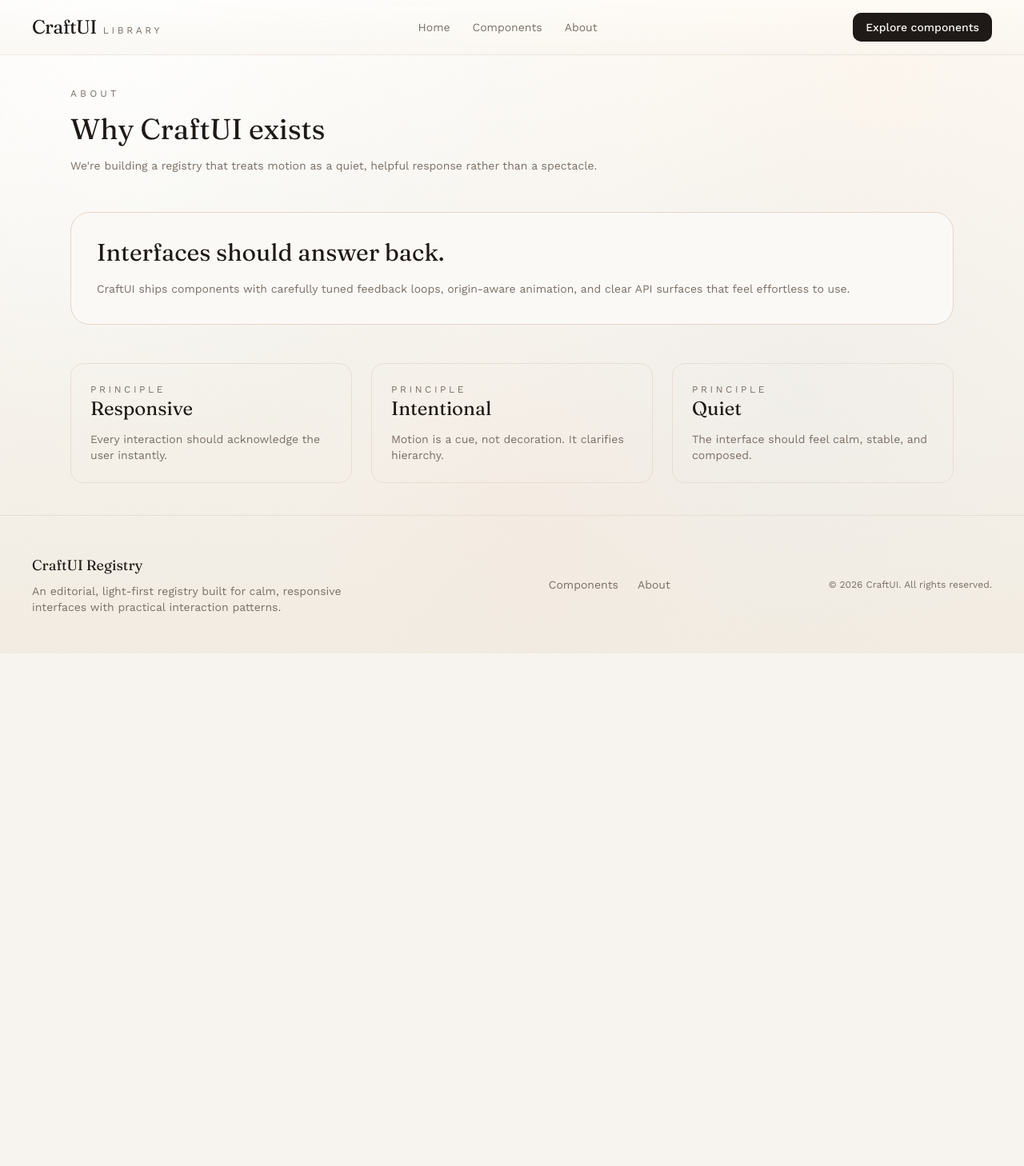
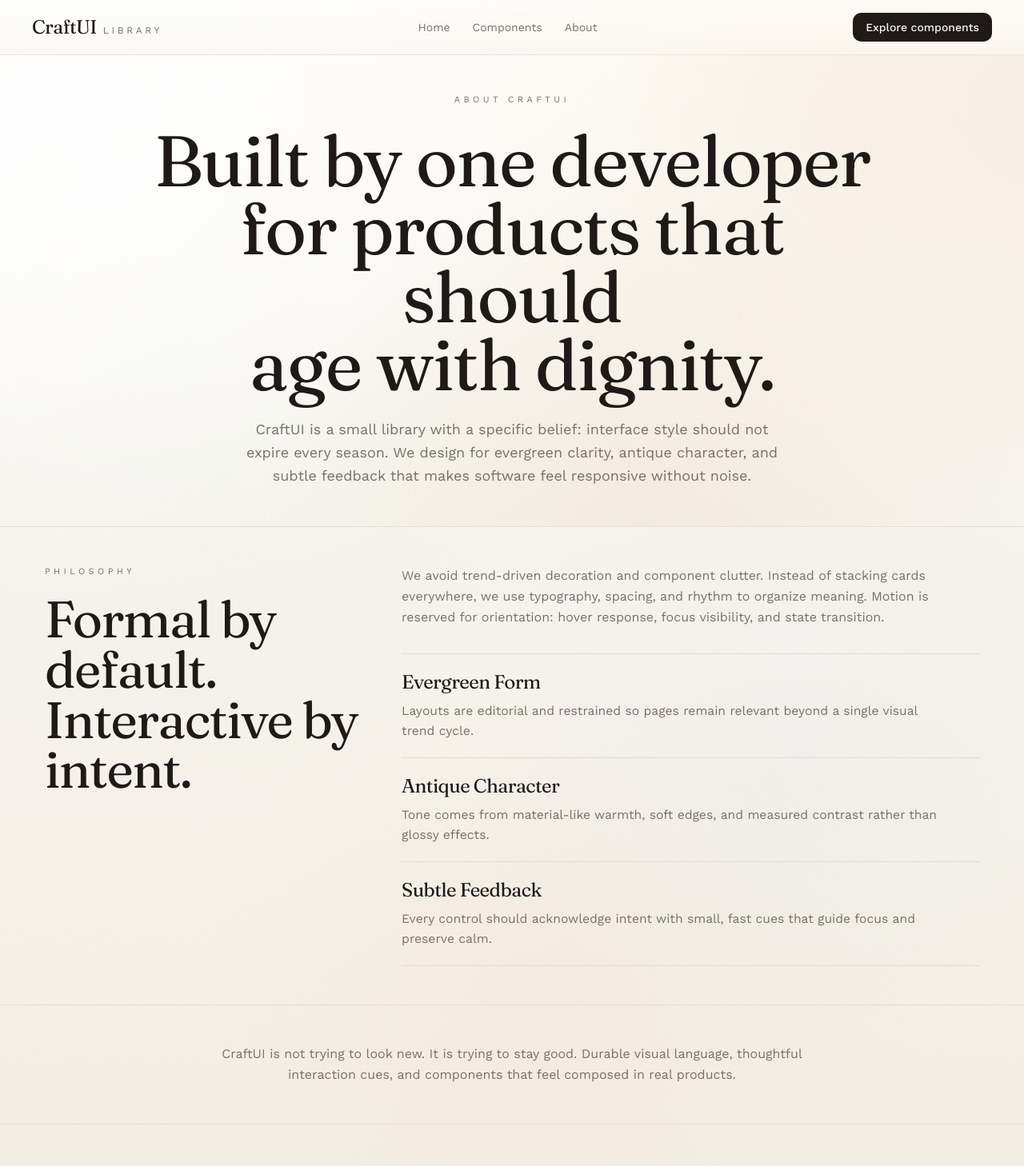
Before and after one commit to Craftui/ui, a Next.js app: page /about in a window 1280 px wide. Shown: the top 1458 px of the page at 80% size. Before the commit the page ends 817 px from the top, so only its background shows below. Built offline with nearby package versions, Linux system fonts and the light colour scheme.

Commit message:
style(about): shift to evergreen editorial layout

```diff
--- a/src/app/about/page.tsx
+++ b/src/app/about/page.tsx
@@ -1,55 +1,102 @@
 export default function AboutPage() {
   return (
-    <div className="mx-auto w-full max-w-6xl space-y-12 px-6 py-10">
-      <header className="space-y-4">
-        <p className="text-xs uppercase tracking-[0.35em] text-muted-foreground">
-          About
-        </p>
-        <h1 className="font-display text-4xl">Why CraftUI exists</h1>
-        <p className="max-w-2xl text-sm text-muted-foreground">
-          We&apos;re building a registry that treats motion as a quiet, helpful
-          response rather than a spectacle.
-        </p>
-      </header>
+    <div>
+      <section className="relative overflow-hidden px-6 py-12 md:px-10 lg:px-14">
+        <div
+          className="pointer-events-none absolute inset-[-28%] blur-[5px]"
+          aria-hidden="true"
+          style={{
+            backgroundImage:
+              "radial-gradient(circle at 14% 14%, rgba(255, 255, 255, 0.92), transparent 30%), radial-gradient(circle at 83% 22%, rgba(241, 230, 215, 0.56), transparent 29%), radial-gradient(circle at 58% 84%, rgba(232, 212, 186, 0.28), transparent 34%)",
+          }}
+        />
+        <div className="relative mx-auto w-full max-w-[1320px]">
+          <div className="mx-auto max-w-4xl space-y-6 text-center">
+            <p className="text-[11px] uppercase tracking-[0.4em] text-muted-foreground">
+              About CraftUI
+            </p>
+            <h1 className="font-display text-[clamp(2.2rem,7vw,6rem)] leading-[0.95] tracking-[-0.02em] text-balance">
+              Built by one developer
+              <br />
+              for products that should
+              <br />
+              age with dignity.
+            </h1>
+            <p className="mx-auto max-w-2xl text-base leading-relaxed text-muted-foreground md:text-lg">
+              CraftUI is a small library with a specific belief: interface style
+              should not expire every season. We design for evergreen clarity,
+              antique character, and subtle feedback that makes software feel
+              responsive without noise.
+            </p>
+          </div>
+        </div>
+      </section>
 
-      <div className="rounded-3xl border border-border bg-card p-8">
-        <h2 className="font-display text-3xl">Interfaces should answer back.</h2>
-        <p className="mt-4 text-sm leading-relaxed text-muted-foreground">
-          CraftUI ships components with carefully tuned feedback loops,
-          origin-aware animation, and clear API surfaces that feel effortless to
-          use.
-        </p>
-      </div>
+      <section className="border-y border-border/70 px-6 py-12 md:px-10 lg:px-14">
+        <div className="mx-auto grid w-full max-w-[1320px] gap-10 lg:grid-cols-[0.72fr_1.28fr]">
+          <div className="space-y-5">
+            <p className="text-[11px] uppercase tracking-[0.4em] text-muted-foreground">
+              Philosophy
+            </p>
+            <h2 className="font-display text-[clamp(1.9rem,5vw,4rem)] leading-[0.98] tracking-tight">
+              Formal by default.
+              <br />
+              Interactive by intent.
+            </h2>
+          </div>
 
-      <div className="grid gap-6 md:grid-cols-3">
-        <div className="rounded-2xl border border-border/70 p-6">
-          <p className="text-xs uppercase tracking-[0.3em] text-muted-foreground">
-            Principle
-          </p>
-          <h3 className="font-display text-2xl">Responsive</h3>
-          <p className="mt-3 text-sm text-muted-foreground">
-            Every interaction should acknowledge the user instantly.
+          <div className="space-y-8">
+            <p className="max-w-2xl text-sm leading-relaxed text-muted-foreground md:text-base">
+              We avoid trend-driven decoration and component clutter. Instead of
+              stacking cards everywhere, we use typography, spacing, and rhythm
+              to organize meaning. Motion is reserved for orientation: hover
+              response, focus visibility, and state transition.
+            </p>
+
+            <div className="divide-y divide-border/80 border-y border-border/80">
+              {[
+                {
+                  title: "Evergreen Form",
+                  detail:
+                    "Layouts are editorial and restrained so pages remain relevant beyond a single visual trend cycle.",
+                },
+                {
+                  title: "Antique Character",
+                  detail:
+                    "Tone comes from material-like warmth, soft edges, and measured contrast rather than glossy effects.",
+                },
+                {
+                  title: "Subtle Feedback",
+                  detail:
+                    "Every control should acknowledge intent with small, fast cues that guide focus and preserve calm.",
+                },
+              ].map((item) => (
+                <article
+                  key={item.title}
+                  className="group py-5 transition-colors duration-200 motion-reduce:transition-none"
+                >
+                  <h3 className="font-display text-2xl leading-tight tracking-tight transition-transform duration-200 group-hover:translate-x-[2px] motion-reduce:transition-none motion-reduce:group-hover:translate-x-0">
+                    {item.title}
+                  </h3>
+                  <p className="mt-2 max-w-2xl text-sm leading-relaxed text-muted-foreground md:text-[0.98rem]">
+                    {item.detail}
+                  </p>
+                </article>
+              ))}
+            </div>
+          </div>
+        </div>
+      </section>
+
+      <section className="px-6 py-12 md:px-10 lg:px-14">
+        <div className="mx-auto w-full max-w-[1320px]">
+          <p className="mx-auto max-w-3xl text-center text-sm leading-relaxed text-muted-foreground md:text-base">
+            CraftUI is not trying to look new. It is trying to stay good.
+            Durable visual language, thoughtful interaction cues, and components
+            that feel composed in real products.
           </p>
         </div>
-        <div className="rounded-2xl border border-border/70 p-6">
-          <p className="text-xs uppercase tracking-[0.3em] text-muted-foreground">
-            Principle
-          </p>
-          <h3 className="font-display text-2xl">Intentional</h3>
-          <p className="mt-3 text-sm text-muted-foreground">
-            Motion is a cue, not decoration. It clarifies hierarchy.
-          </p>
-        </div>
-        <div className="rounded-2xl border border-border/70 p-6">
-          <p className="text-xs uppercase tracking-[0.3em] text-muted-foreground">
-            Principle
-          </p>
-          <h3 className="font-display text-2xl">Quiet</h3>
-          <p className="mt-3 text-sm text-muted-foreground">
-            The interface should feel calm, stable, and composed.
-          </p>
-        </div>
-      </div>
+      </section>
     </div>
   )
 }
```
